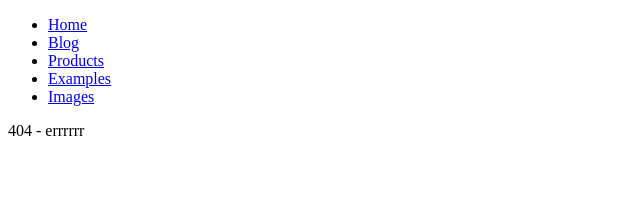
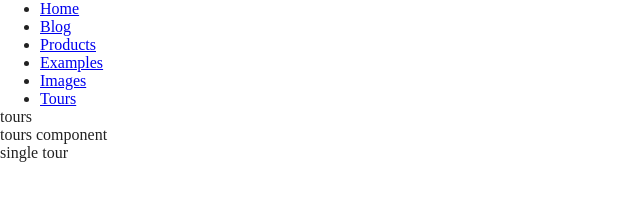
Before and after one commit to stephangriesel/gatsby-contentful-old, a Gatsby site: page /tours in a window 1280 px wide. Before the commit this address had no page. Shown: the whole page, without its empty margins (0-640 px from the left). Built offline with nearby package versions, Linux system fonts and the light colour scheme; Gatsby itself is replaced by a stand-in of ours.

Commit message:
add tours, updates styles

```diff
--- a/gatsby-config.js
+++ b/gatsby-config.js
@@ -39,7 +39,8 @@ module.exports = {
     `gatsby-plugin-sass`,
     `gatsby-plugin-styled-components`,
     `gatsby-transformer-sharp`,
-    `gatsby-plugin-sharp`
+    `gatsby-plugin-sharp`,
+    `gatsby-plugin-playground`,
 
   ],
 
--- a/package.json
+++ b/package.json
@@ -17,6 +17,7 @@
     "babel-plugin-styled-components": "^1.10.7",
     "gatsby": "^2.19.7",
     "gatsby-image": "^2.2.41",
+    "gatsby-plugin-playground": "^1.0.6",
     "gatsby-plugin-sass": "^2.1.28",
     "gatsby-plugin-sharp": "^2.4.5",
     "gatsby-plugin-styled-components": "^3.1.19",
--- a/src/components/Navbar.js
+++ b/src/components/Navbar.js
@@ -11,6 +11,7 @@ const Navbar = () => {
                 <li><Link to="/products/">Products</Link></li>
                 <li><Link to="/examples/">Examples</Link></li>
                 <li><Link to="/images/">Images</Link></li>
+                <li><Link to="/tours/">Tours</Link></li>
             </ul>
         </nav>
     )
--- /dev/null
+++ b/src/components/Tours/SingleTour.js
@@ -0,0 +1,11 @@
+import React from 'react'
+
+const SingleTour = () => {
+    return (
+        <div>
+            single tour
+        </div>
+    )
+}
+
+export default SingleTour
--- /dev/null
+++ b/src/components/Tours/Tours.js
@@ -0,0 +1,13 @@
+import React from 'react'
+import SingleTour from './SingleTour'
+
+const Tours = () => {
+    return (
+        <div>
+            tours component
+            <SingleTour />
+        </div>
+    )
+}
+
+export default Tours
--- a/src/css/layout.css
+++ b/src/css/layout.css
@@ -1,3 +1,9 @@
+* {
+  margin: 0;
+  box-sizing: border-box;
+}
+
 body {
+  color: #222;
   /* background: #000; */
 }
--- /dev/null
+++ b/src/pages/tours.js
@@ -0,0 +1,14 @@
+import React from 'react'
+import Tours from '../components/Tours/Tours'
+import Layout from '../components/Layout'
+
+const tours = () => {
+    return (
+        <Layout>
+            tours
+            <Tours />
+        </Layout>
+    )
+}
+
+export default tours
```
Also changed, not shown: 1 other file.
